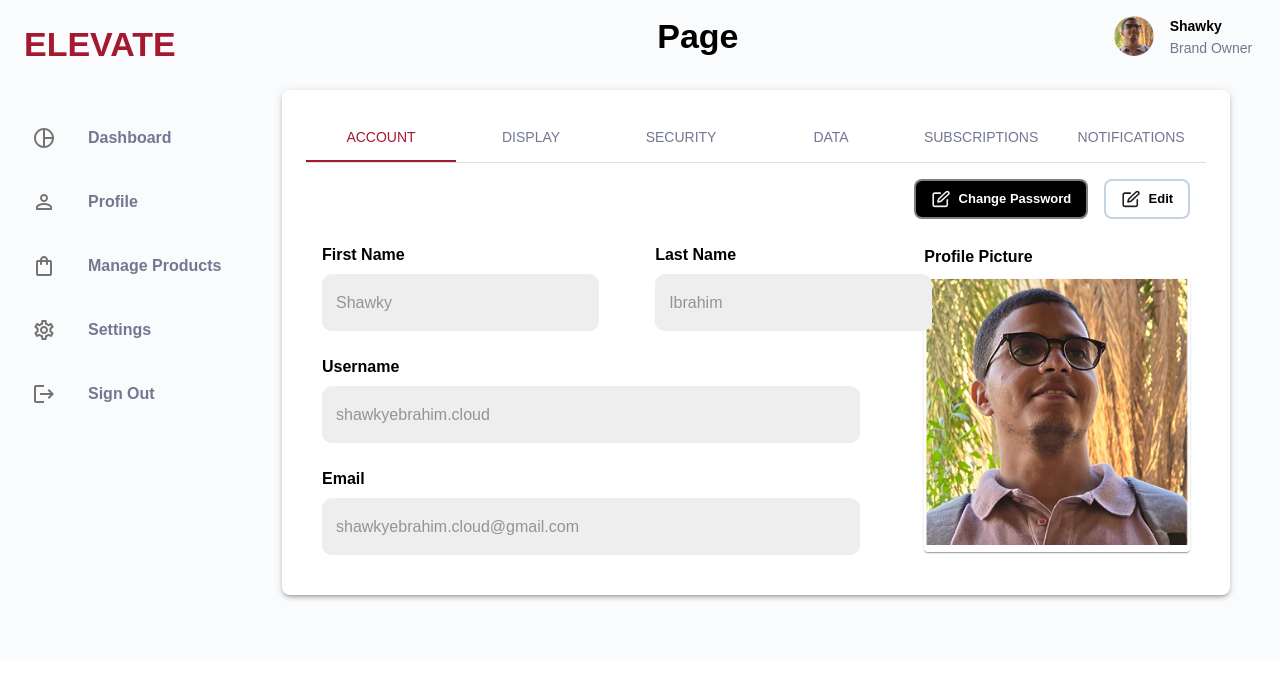
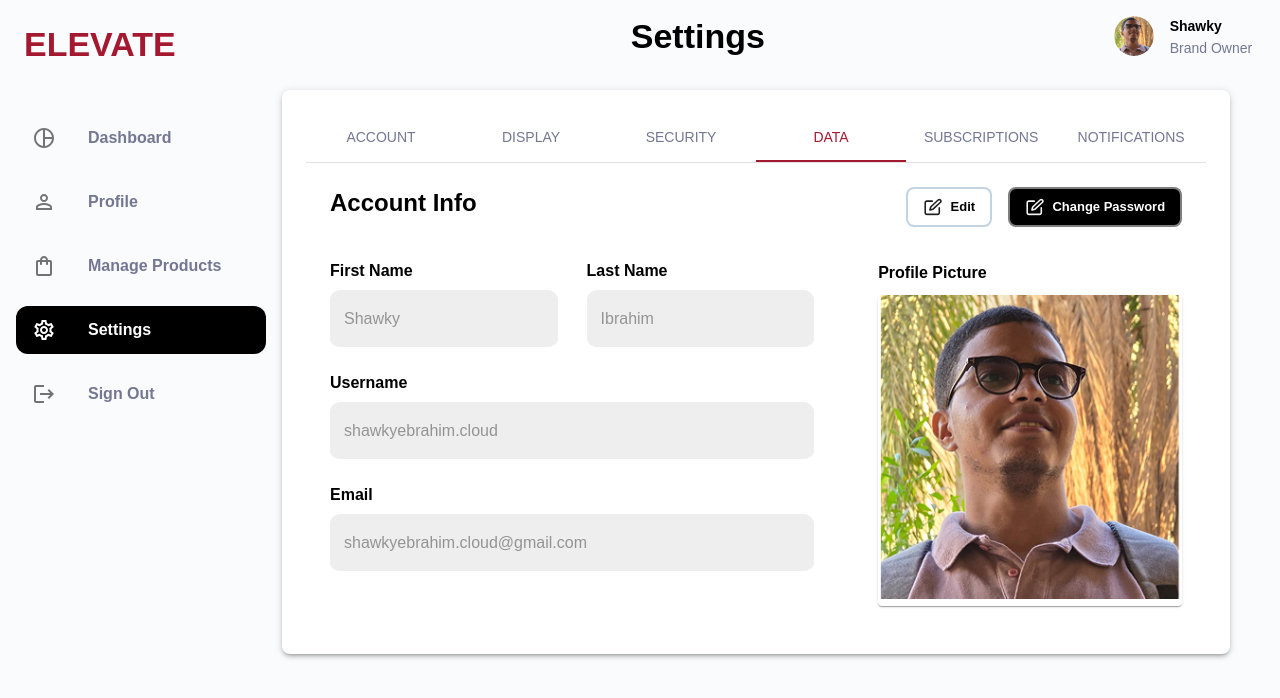
Before and after one commit to iSeFz/ELEVATE, a React (Vite) app in the folder elevate/: page /settings/data in a window 1280 px wide. Shown: the top 698 px of the page. Built offline with nearby package versions, Linux system fonts and the light colour scheme.

Commit message:
Fixed some issues with the account info page and completed the settings page
Fixed some issues with the account info page
Fixed some issues in the header
Fixed some issue in the sidebar
Created the subscriptions info page

```diff
--- a/elevate/src/components/Header/header.tsx
+++ b/elevate/src/components/Header/header.tsx
@@ -16,14 +16,14 @@ export const Header: FC = () => {
   const location = useLocation();
 
   const pageTitles: PageTitles = {
-    "/": "Dashboard",
-    "/profile": "Brand Profile",
-    "/products": "Manage Products",
-    "/settings": "Settings",
-    "/logout": "Sign Out",
+    "": "Dashboard",
+    "profile": "Brand Profile",
+    "products": "Manage Products",
+    "settings": "Settings",
+    "logout": "Sign Out",
   };
 
-  const pageTitle = pageTitles[location.pathname] || "Page";
+  const pageTitle = pageTitles[location.pathname.split("/")[1]] || "Page";
 
   return (
     <StyledHeaderBox>
--- a/elevate/src/components/SideBar/sidebar.tsx
+++ b/elevate/src/components/SideBar/sidebar.tsx
@@ -1,8 +1,6 @@
 import { FC, useState, useEffect } from "react";
 import { List } from "@mui/material";
 import {
-  Settings as SettingsIcon,
-  ShoppingBag,
   Logout,
   PieChartOutline,
   PersonOutline,
@@ -20,7 +18,7 @@ const Sidebar: FC = () => {
   const [selectedItem, setSelectedItem] = useState("");
 
   useEffect(() => {
-    setSelectedItem(location.pathname || "");
+    setSelectedItem(location.pathname.split("/")[1] || "");
   }, [location.pathname]);
 
   const handleItemClick = (route: string) => {
@@ -36,7 +34,7 @@ const Sidebar: FC = () => {
     selectedItem === itemKey ? "white" : "inherit";
 
   return (
-    <CustomBox>
+    <CustomBox minHeight='100vh'>
       <TitleText variant="h4">ELEVATE</TitleText>
 
       <List>
@@ -75,7 +73,7 @@ const Sidebar: FC = () => {
           getListItemStyles={getListItemStyles}
           getIconColor={getIconColor}
           selectedItem={selectedItem}
-          path="/settings"
+          path="/settings/account"
           icon={<SettingsOutlined />}
           name="Settings"
         />
--- a/elevate/src/components/SideBar/sidebarStyles.tsx
+++ b/elevate/src/components/SideBar/sidebarStyles.tsx
@@ -51,22 +51,23 @@ const SidebarItem: React.FC<SidebarItemProps> = ({
   icon,
   name,
 }) => {
+  const pathStyle = path.split("/")[1];
   return (
     <StyledListItemStyle
       button
       onClick={() => handleItemClick(path, path)}
-      sx={getListItemStyles(path)}
+      sx={getListItemStyles(pathStyle)}
     >
       <ListItemIcon>
         {React.cloneElement(icon, {
-          htmlColor: getIconColor(path),
+          htmlColor: getIconColor(pathStyle),
         })}
       </ListItemIcon>
       <StyledListItemText
         primary={name}
         slotProps={{
           primary: {
-            color: selectedItem === path ? "white" : "inherit",
+            color: selectedItem === pathStyle ? "white" : "inherit",
           },
         }}
       />
--- /dev/null
+++ b/elevate/src/features/brandOwner/pages/settings/components/settingsLayout.tsx
@@ -0,0 +1,61 @@
+// src/brandOwner/pages/settings/pages/settings.tsx
+import React from "react";
+import { Tabs, Tab, Box } from "@mui/material";
+import { Link, Outlet, useLocation } from "react-router";
+
+export const Settingslayout: React.FC = () => {
+  const location = useLocation();
+
+  const tabConfig = [
+    { label: "Account", value: "account" },
+    { label: "Display", value: "display" },
+    { label: "Security", value: "security" },
+    { label: "Data", value: "data" },
+    { label: "Subscriptions", value: "subscriptions" },
+    { label: "Notifications", value: "notifications" },
+  ];
+
+  const currentTab = location.pathname.split("/").pop() || "account";
+
+  return (
+    <Box
+      marginBottom={8}
+    >
+      <Box
+        backgroundColor="white"
+        width="95%"
+        borderRadius="8px"
+        boxShadow={3}
+        padding={3}
+      >
+        <Box sx={{ borderBottom: 1, borderColor: "divider" }}>
+          <Tabs
+            value={currentTab || "account"}
+            variant="fullWidth"
+            textColor="secondary"
+            indicatorColor="secondary"
+          >
+            {tabConfig.map((tabItem) => (
+              <Tab
+                key={tabItem.value}
+                label={tabItem.label}
+                value={tabItem.value}
+                component={Link}
+                to={`/settings/${tabItem.value}`}
+                sx={{ borderRadius: "8px" }}
+              />
+            ))}
+          </Tabs>
+        </Box>
+        <Box
+          display="flex"
+          alignItems="center"
+          // justifyContent="center"
+          padding={3}
+        >
+          <Outlet />
+        </Box>
+      </Box>
+    </Box>
+  );
+};
--- a/elevate/src/features/brandOwner/pages/settings/pages/account.tsx
+++ b/elevate/src/features/brandOwner/pages/settings/pages/account.tsx
@@ -1,45 +1,50 @@
 import { Box, Typography, Card } from "@mui/material";
-import { BlackStyledButton, StyledButton } from "../../../../../components/StyledButton";
+import {
+  BlackStyledButton,
+  StyledButton,
+} from "../../../../../components/StyledButton";
 import { StyledSmallSvgIcon } from "../../../../../components/StyledSmallSvgIcon";
 import { StyledTypography } from "../../../../../components/StyledTypography";
 import { StyledTextField } from "../../../../../components/StyledTextField";
 
 export const Account = () => {
   return (
-    <Box padding={2}>
+    <Box width="100%">
+      <Box display="flex" justifyContent="space-between" marginBottom={4}>
+        <Typography fontWeight="bold" variant="h5">
+          Account Info
+        </Typography>
+
         <Box display="flex" justifyContent="right">
           <Box display="flex" gap={2}>
+            <StyledButton variant="outlined">
+              <StyledSmallSvgIcon>
+                <image href="/icons/Edit.svg" width="100%" height="100%" />
+              </StyledSmallSvgIcon>
+              &nbsp; Edit
+            </StyledButton>
+
             <BlackStyledButton variant="outlined">
               <StyledSmallSvgIcon>
                 <image href="/icons/WhiteEdit.svg" width="100%" height="100%" />
               </StyledSmallSvgIcon>
               &nbsp; Change Password
             </BlackStyledButton>
-
-          <StyledButton variant="outlined">
-            <StyledSmallSvgIcon>
-              <image href="/icons/Edit.svg" width="100%" height="100%" />
-            </StyledSmallSvgIcon>
-            &nbsp; Edit
-          </StyledButton>
+          </Box>
         </Box>
       </Box>
 
-      <Box display="flex" gap={8} marginTop={3}>
-        <Box display="flex" flexDirection="column" gap={3} width="650px">
-          <Box display="flex" gap={16}>
-            <Box>
+      <Box display="flex" gap={8} marginTop={3} width="100%">
+        <Box display="flex" flexDirection="column" gap={3} width="60%">
+          <Box display="flex" justifyContent="space-between">
+            <Box width={"47%"}>
               <StyledTypography>First Name</StyledTypography>
-              <StyledTextField disabled value="Shawky" sx={{ width: "135%" }} />
+              <StyledTextField disabled value="Shawky" fullWidth />
             </Box>
 
-            <Box>
+            <Box width={"47%"}>
               <StyledTypography>Last Name</StyledTypography>
-              <StyledTextField
-                disabled
-                value="Ibrahim"
-                sx={{ width: "135%" }}
-              />
+              <StyledTextField disabled value="Ibrahim" fullWidth />
             </Box>
           </Box>
 
@@ -59,7 +64,6 @@ export const Account = () => {
         </Box>
 
         <Box>
-          <Box>
           <Typography variant="subtitle1" marginBottom={1} fontWeight="bold">
             Profile Picture
           </Typography>
@@ -73,6 +77,5 @@ export const Account = () => {
         </Box>
       </Box>
     </Box>
-    </Box>
   );
 };
--- a/elevate/src/features/brandOwner/pages/settings/pages/settings.tsx
+++ /dev/null
@@ -1,51 +0,0 @@
-// src/components/Header.tsx
-import React, { useState } from "react";
-import { Tabs, Tab, Box, Typography } from "@mui/material";
-import { Account } from "./account";
-
-export const Settings: React.FC = () => {
-  const [value, setValue] = useState(0);
-
-  const handleChange = (event: React.SyntheticEvent, newValue: number) => {
-    setValue(newValue);
-  };
-
-  return (
-    <Box marginBottom={8}>
-      <Box
-        backgroundColor="white"
-        width="95%"
-        minHeight="100%"
-        borderRadius="8px"
-        boxShadow={3}
-        padding={3}
-      >
-        <Box sx={{ borderBottom: 1, borderColor: "divider" }}>
-          <Tabs
-            value={value}
-            onChange={handleChange}
-            aria-label="navigation tabs"
-            variant="fullWidth"
-            textColor="secondary"
-            indicatorColor="secondary"
-          >
-            <Tab label="Account" sx={{ borderRadius: "8px" }} />
-            <Tab label="Display" sx={{ borderRadius: "8px" }} />
-            <Tab label="Security" sx={{ borderRadius: "8px" }} />
-            <Tab label="Data" sx={{ borderRadius: "8px" }} />
-            <Tab label="Subscriptions" sx={{ borderRadius: "8px" }} />
-            <Tab label="Notifications" sx={{ borderRadius: "8px" }} />
-          </Tabs>
-        </Box>
-        <Box display="flex" alignItems="center">
-          {value === 0 && <Account />}
-          {value === 1 && <Typography>Display Content</Typography>}
-          {value === 2 && <Typography>Security Content</Typography>}
-          {value === 3 && <Typography>Data Content</Typography>}
-          {value === 4 && <Typography>Subscriptions Content</Typography>}
-          {value === 5 && <Typography>Notifications Content</Typography>}
-        </Box>
-      </Box>
-    </Box>
-  );
-};
--- /dev/null
+++ b/elevate/src/features/brandOwner/pages/settings/pages/subscriptions.tsx
@@ -0,0 +1,50 @@
+import { Box, Typography } from "@mui/material";
+import {
+  BlackStyledButton,
+  StyledButton,
+} from "../../../../../components/StyledButton";
+import { StyledSmallSvgIcon } from "../../../../../components/StyledSmallSvgIcon";
+import { StyledTextField } from "../../../../../components/StyledTextField";
+import { StyledTypography } from "../../../../../components/StyledTypography";
+
+export const Subscriptions = () => {
+  return (
+    <Box width="100%">
+      <Box display="flex" justifyContent='space-between' marginBottom={4}>
+        <Typography fontWeight="bold" variant="h5">
+          Subscriptions Info
+        </Typography>
+
+        <Box display="flex" justifyContent="right">
+          <Box display="flex" gap={2}>
+            <StyledButton variant="outlined">
+              <StyledSmallSvgIcon>
+                <image href="/icons/Edit.svg" width="100%" height="100%" />
+              </StyledSmallSvgIcon>
+              &nbsp; Change Plan
+            </StyledButton>
+
+            <BlackStyledButton variant="outlined">
+              <StyledSmallSvgIcon>
+                <image href="/icons/WhiteEdit.svg" width="100%" height="100%" />
+              </StyledSmallSvgIcon>
+              &nbsp; Billing History
+            </BlackStyledButton>
+          </Box>
+        </Box>
+      </Box>
+
+      <Box display="flex" justifyContent="space-between" width="60%">
+        <Box width={"47%"}>
+          <StyledTypography>Current Subscription</StyledTypography>
+          <StyledTextField disabled value="Gold Package" fullWidth />
+        </Box>
+
+        <Box width={"47%"}>
+          <StyledTypography>Expires On</StyledTypography>
+          <StyledTextField disabled value="1/1/2026" fullWidth />
+        </Box>
+      </Box>
+    </Box>
+  );
+};
```
Also changed, not shown: elevate/src/features/router/router.tsx (+10 -9 lines). Lines whose indentation alone changed are shown as unchanged.
